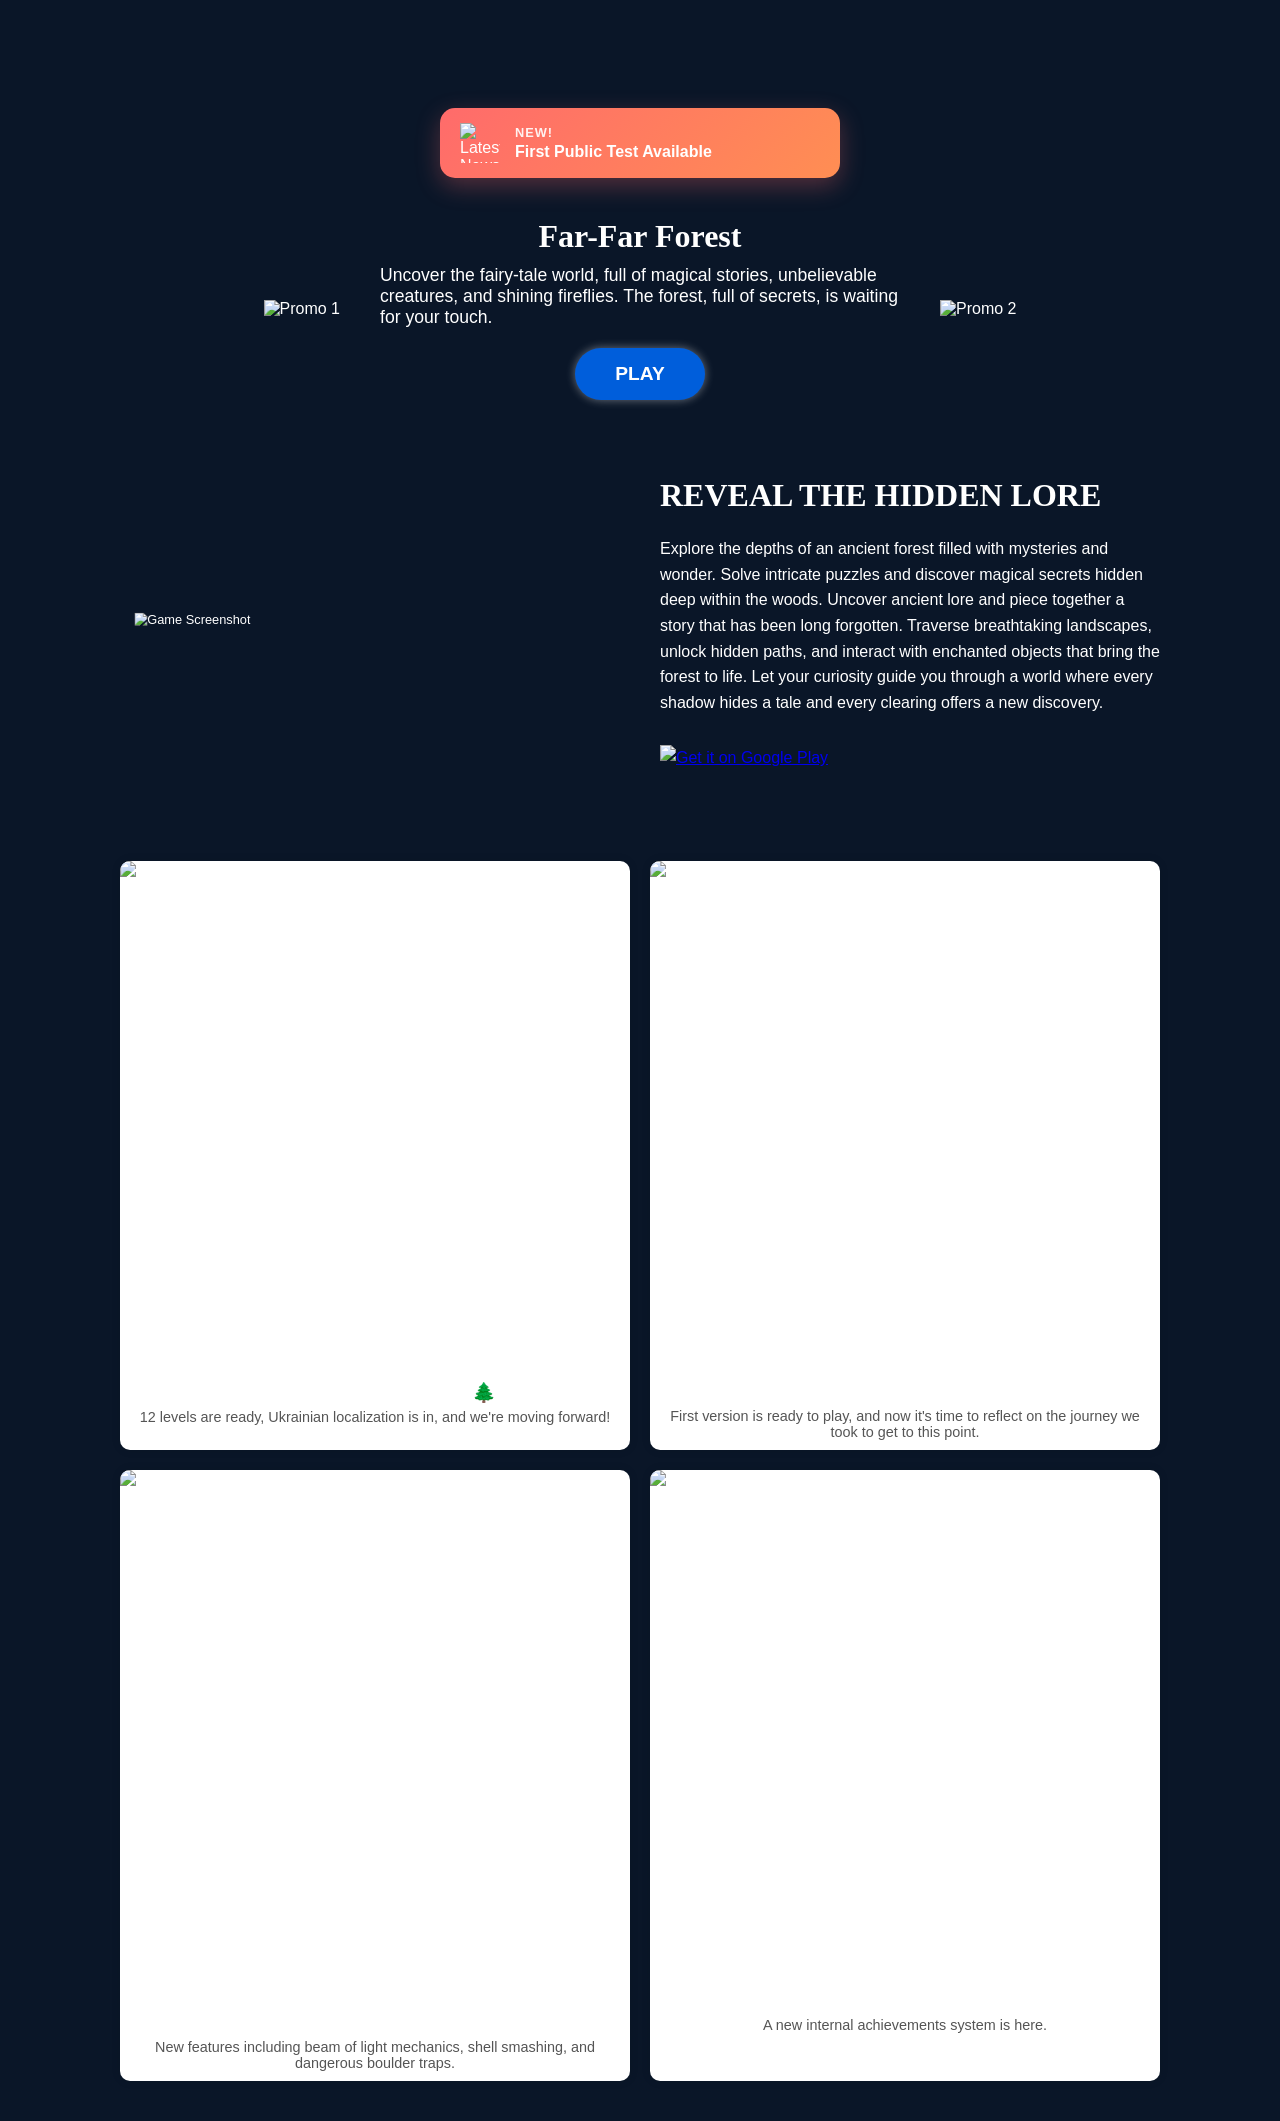
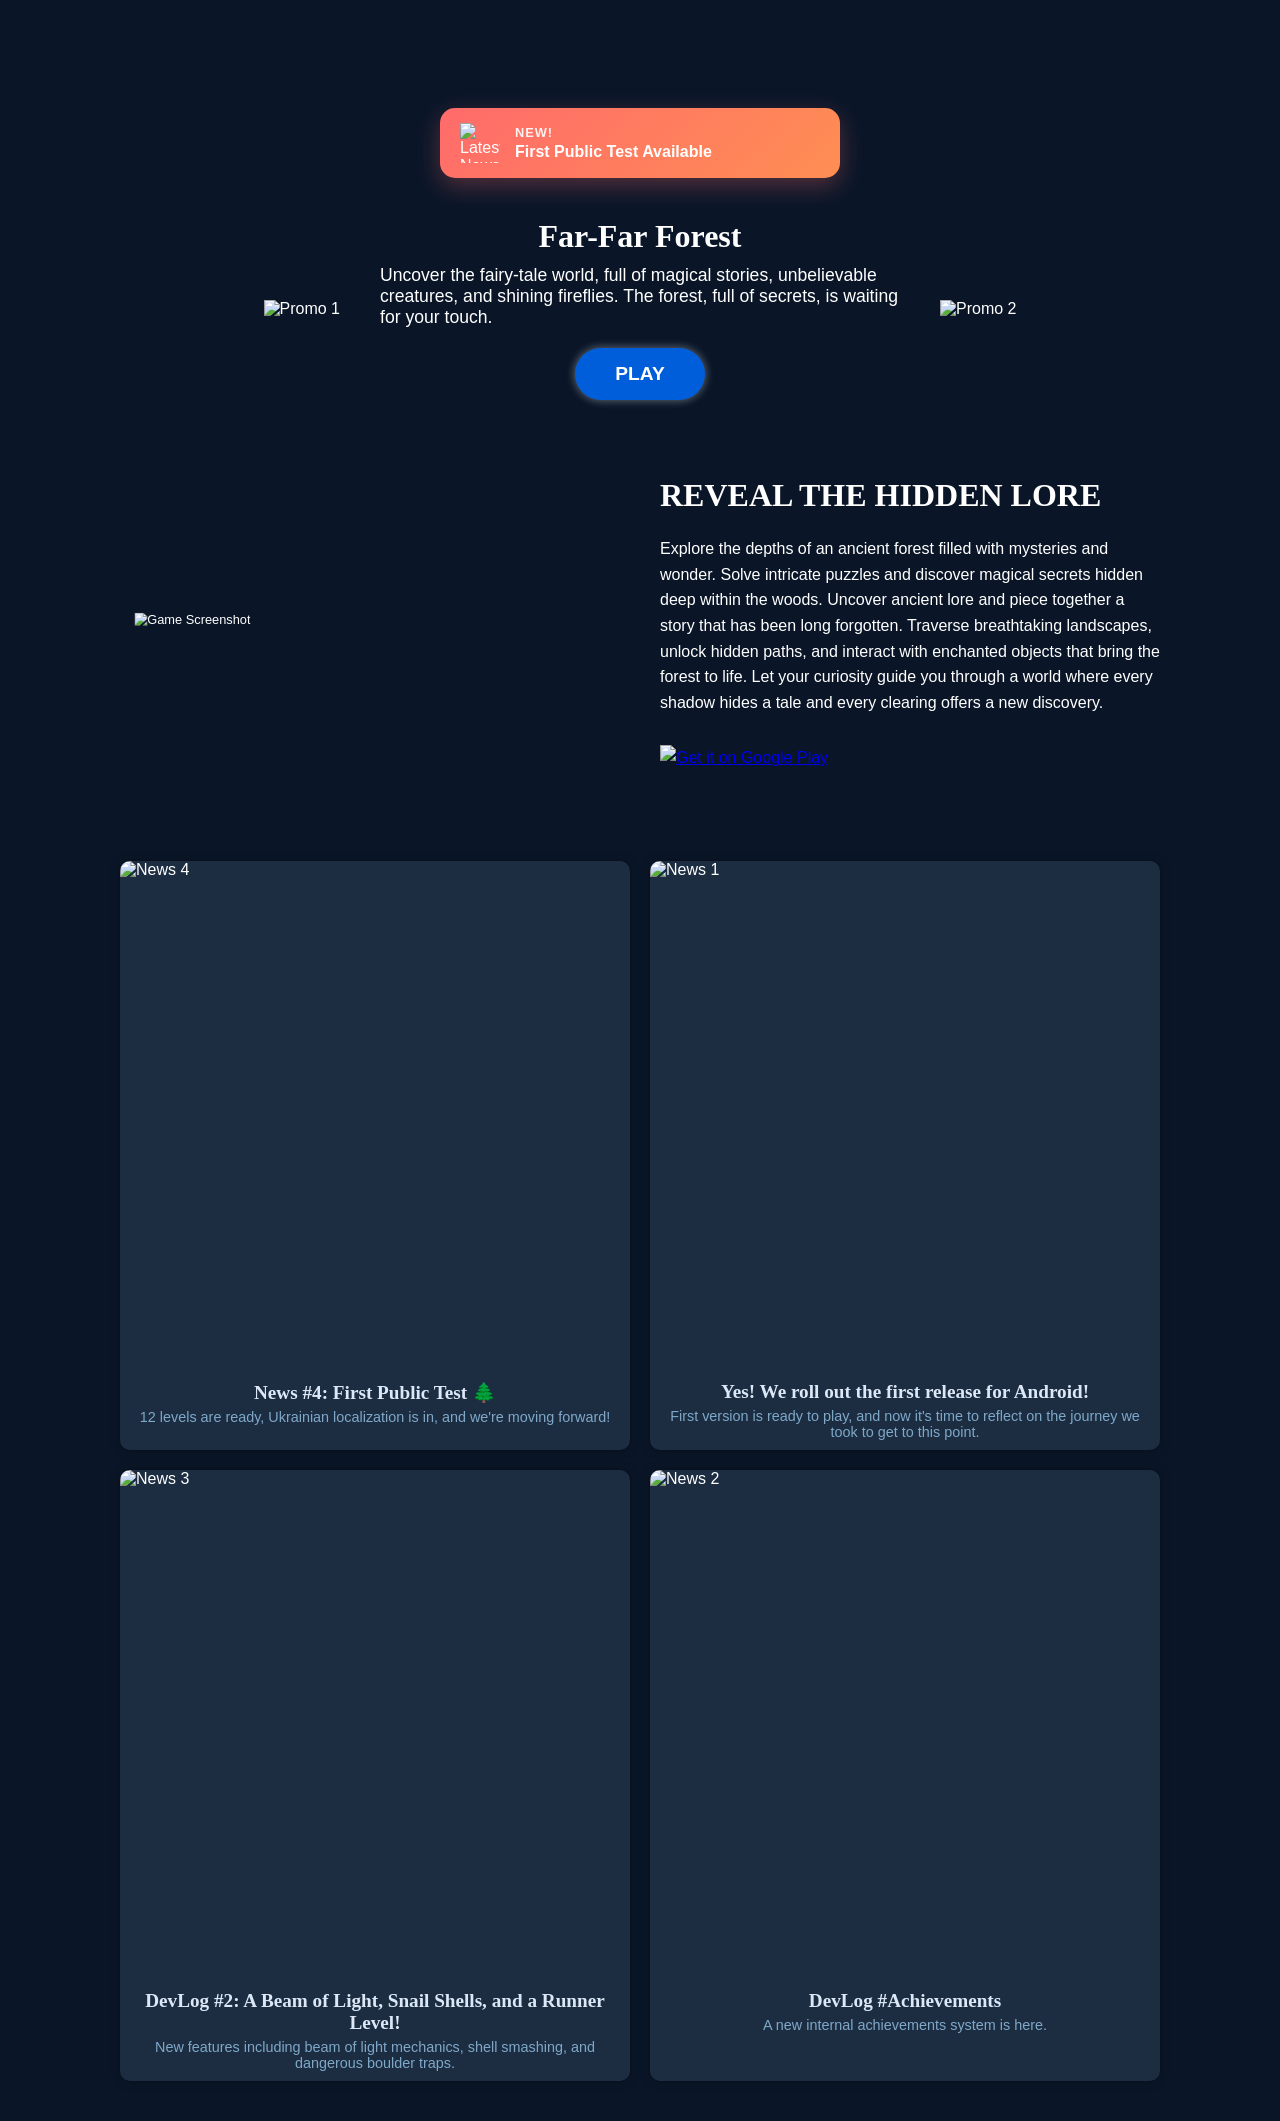

Improve SEO, fix header overlap, hide stale DevLogs, polish dark theme

--- a/LandingPage.css
+++ b/LandingPage.css
@@ -28,7 +28,7 @@
     display: block;
   }
   
-  body > :not(.body-particles-layer) {
+  body > :not(.body-particles-layer):not(#header-placeholder) {
     position: relative;
     z-index: 1;
   }
@@ -400,10 +400,10 @@
     flex: 0 0 calc(50% - 10px);
     display: flex;
     flex-direction: column;
-    background-color: #fff;
+    background-color: #1c2d42;
     border-radius: 10px;
     overflow: hidden;
-    box-shadow: 0 0 10px rgba(0,0,0,0.1);
+    box-shadow: 0 0 10px rgba(0,0,0,0.4);
     transition: transform 0.3s;
   }
   
@@ -428,11 +428,12 @@
     font-size: 1.2rem;
     margin: 10px 0 5px;
     text-align: center;
+    color: #dce8f7;
   }
-  
+
   .news-card p {
     font-size: 0.9rem;
-    color: #555;
+    color: #7fa8c8;
     text-align: center;
     margin: 0 10px 10px;
     overflow: hidden;
@@ -449,13 +450,33 @@
       justify-content: center;
       gap: 10px;
     }
-  
+
     .text-content { order: 1; }
-  
+
     .content img {
       order: 2;
       width: 100%;
       max-width: 100%;
+    }
+
+    .news-section {
+      padding: 24px 16px;
+      gap: 16px;
+    }
+
+    .news-card {
+      flex: 0 0 100%;
+      max-width: 100%;
+    }
+
+    .news-card h3 {
+      font-size: 1.35rem;
+      margin: 14px 16px 6px;
+    }
+
+    .news-card p {
+      font-size: 1rem;
+      margin: 0 16px 16px;
     }
   }
   
